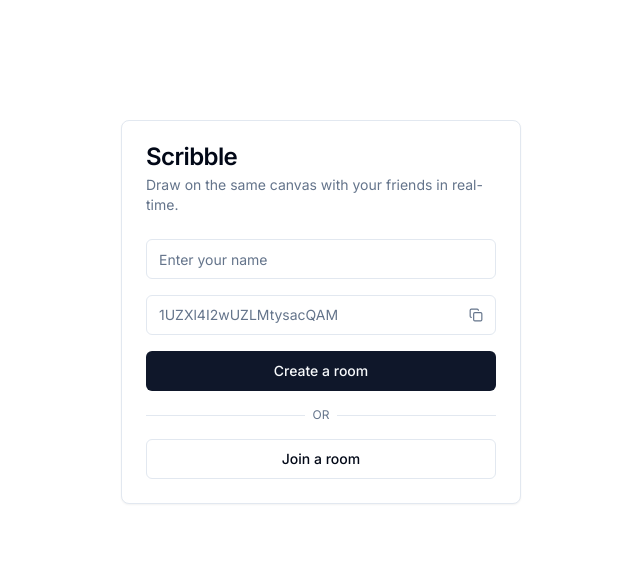
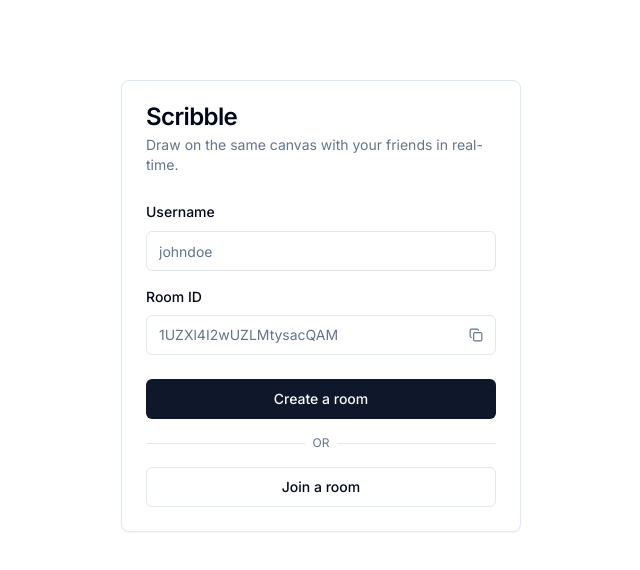
Before and after one commit to nainglinnkhant/scribble, a Next.js app in the folder client/: page / in a window 1280 px wide. Shown: the top 570 px of the page, without its empty margins (319-959 px from the left). Built offline with nearby package versions, Linux system fonts and the light colour scheme.

Commit message:
feat: implement form validation

```diff
--- a/client/app/page.tsx
+++ b/client/app/page.tsx
@@ -1,6 +1,5 @@
 import { nanoid } from 'nanoid'
 
-import { Button } from '@/components/ui/Button'
 import {
   Card,
   CardContent,
@@ -8,16 +7,15 @@
   CardHeader,
   CardTitle,
 } from '@/components/ui/Card'
-import { Input } from '@/components/ui/Input'
 import { Separator } from '@/components/ui/Separator'
-import CopyButton from '@/components/CopyButton'
+import CreateRoomForm from '@/components/CreateRoomForm'
 import JoinRoomButtoon from '@/components/JoinRoomButton'
 
 export default function Home() {
   const roomId = nanoid()
 
   return (
-    <div className='flex h-screen w-full items-start justify-center pt-[15vh]'>
+    <div className='flex h-screen w-full items-start justify-center pt-[10vh]'>
       <Card className='w-[90vw] max-w-[400px]'>
         <CardHeader>
           <CardTitle>Scribble</CardTitle>
@@ -27,16 +25,7 @@
         </CardHeader>
 
         <CardContent className='flex flex-col space-y-4'>
-          <form className='flex flex-col space-y-4'>
-            <Input placeholder='Enter your name' />
-
-            <div className='flex h-10 w-full items-center justify-between rounded-md border bg-background px-3 py-2 text-sm text-muted-foreground'>
-              <span>{roomId}</span>
-              <CopyButton value={roomId} />
-            </div>
-
-            <Button className='w-full'>Create a room</Button>
-          </form>
+          <CreateRoomForm roomId={roomId} />
 
           <div className='flex items-center space-x-2 '>
             <Separator />
--- /dev/null
+++ b/client/components/CreateRoomForm.tsx
@@ -0,0 +1,70 @@
+'use client'
+
+import { useForm } from 'react-hook-form'
+import * as z from 'zod'
+import { zodResolver } from '@hookform/resolvers/zod'
+
+import { createRoomSchema } from '@/lib/validations/createRoom'
+import { Button } from '@/components/ui/Button'
+import {
+  Form,
+  FormControl,
+  FormField,
+  FormItem,
+  FormLabel,
+  FormMessage,
+} from '@/components/ui/Form'
+import { Input } from '@/components/ui/Input'
+import CopyButton from '@/components/CopyButton'
+
+interface CreateRoomFormProps {
+  roomId: string
+}
+
+type CreatRoomForm = z.infer<typeof createRoomSchema>
+
+export default function CreateRoomForm({ roomId }: CreateRoomFormProps) {
+  const form = useForm<CreatRoomForm>({
+    resolver: zodResolver(createRoomSchema),
+    defaultValues: {
+      username: '',
+    },
+  })
+
+  function onSubmit(values: CreatRoomForm) {
+    console.log(values)
+  }
+
+  return (
+    <Form {...form}>
+      <form onSubmit={form.handleSubmit(onSubmit)} className='flex flex-col gap-4'>
+        <FormField
+          control={form.control}
+          name='username'
+          render={({ field }) => (
+            <FormItem>
+              <FormLabel className='text-foreground'>Username</FormLabel>
+              <FormControl>
+                <Input placeholder='johndoe' {...field} />
+              </FormControl>
+              <FormMessage className='text-xs' />
+            </FormItem>
+          )}
+        />
+
+        <div>
+          <p className='mb-2 text-sm font-medium'>Room ID</p>
+
+          <div className='flex h-10 w-full items-center justify-between rounded-md border bg-background px-3 py-2 text-sm text-muted-foreground'>
+            <span>{roomId}</span>
+            <CopyButton value={roomId} />
+          </div>
+        </div>
+
+        <Button type='submit' className='mt-2 w-full'>
+          Create a room
+        </Button>
+      </form>
+    </Form>
+  )
+}
--- a/client/components/JoinRoomButton.tsx
+++ b/client/components/JoinRoomButton.tsx
@@ -1,3 +1,10 @@
+'use client'
+
+import { useForm } from 'react-hook-form'
+import * as z from 'zod'
+import { zodResolver } from '@hookform/resolvers/zod'
+
+import { joinRoomSchema } from '@/lib/validations/joinRoom'
 import { Button } from '@/components/ui/Button'
 import {
   Dialog,
@@ -6,9 +13,23 @@
   DialogTitle,
   DialogTrigger,
 } from '@/components/ui/Dialog'
+import { Form, FormControl, FormField, FormItem, FormMessage } from './ui/Form'
 import { Input } from '@/components/ui/Input'
 
+type JoinRoomForm = z.infer<typeof joinRoomSchema>
+
 export default function JoinRoomButtoon() {
+  const form = useForm<JoinRoomForm>({
+    resolver: zodResolver(joinRoomSchema),
+    defaultValues: {
+      roomId: '',
+    },
+  })
+
+  function onSubmit(values: JoinRoomForm) {
+    console.log(values)
+  }
+
   return (
     <Dialog>
       <DialogTrigger asChild>
@@ -17,16 +38,32 @@
         </Button>
       </DialogTrigger>
 
-      <DialogContent className='sm:max-w-[425px]'>
+      <DialogContent className='w-[90vw] max-w-[400px]'>
         <DialogHeader className='pb-2'>
           <DialogTitle>Join a room now!</DialogTitle>
         </DialogHeader>
 
-        <form className='flex flex-col space-y-4'>
-          <Input placeholder='Enter room ID' />
+        <Form {...form}>
+          <form
+            onSubmit={form.handleSubmit(onSubmit)}
+            className='flex flex-col space-y-5'
+          >
+            <FormField
+              control={form.control}
+              name='roomId'
+              render={({ field }) => (
+                <FormItem>
+                  <FormControl>
+                    <Input placeholder='Enter room ID' {...field} />
+                  </FormControl>
+                  <FormMessage className='text-xs' />
+                </FormItem>
+              )}
+            />
 
-          <Button>Join</Button>
-        </form>
+            <Button type='submit'>Join</Button>
+          </form>
+        </Form>
       </DialogContent>
     </Dialog>
   )
--- /dev/null
+++ b/client/components/ui/Form.tsx
@@ -0,0 +1,173 @@
+import * as React from 'react'
+import * as LabelPrimitive from '@radix-ui/react-label'
+import { Slot } from '@radix-ui/react-slot'
+import {
+  Controller,
+  ControllerProps,
+  FieldPath,
+  FieldValues,
+  FormProvider,
+  useFormContext,
+} from 'react-hook-form'
+
+import { cn } from '@/lib/utils'
+import { Label } from '@/components/ui/Label'
+
+const Form = FormProvider
+
+type FormFieldContextValue<
+  TFieldValues extends FieldValues = FieldValues,
+  TName extends FieldPath<TFieldValues> = FieldPath<TFieldValues>
+> = {
+  name: TName
+}
+
+const FormFieldContext = React.createContext<FormFieldContextValue>(
+  {} as FormFieldContextValue
+)
+
+const FormField = <
+  TFieldValues extends FieldValues = FieldValues,
+  TName extends FieldPath<TFieldValues> = FieldPath<TFieldValues>
+>({
+  ...props
+}: ControllerProps<TFieldValues, TName>) => {
+  return (
+    <FormFieldContext.Provider value={{ name: props.name }}>
+      <Controller {...props} />
+    </FormFieldContext.Provider>
+  )
+}
+
+const useFormField = () => {
+  const fieldContext = React.useContext(FormFieldContext)
+  const itemContext = React.useContext(FormItemContext)
+  const { getFieldState, formState } = useFormContext()
+
+  const fieldState = getFieldState(fieldContext.name, formState)
+
+  if (!fieldContext) {
+    throw new Error('useFormField should be used within <FormField>')
+  }
+
+  const { id } = itemContext
+
+  return {
+    id,
+    name: fieldContext.name,
+    formItemId: `${id}-form-item`,
+    formDescriptionId: `${id}-form-item-description`,
+    formMessageId: `${id}-form-item-message`,
+    ...fieldState,
+  }
+}
+
+type FormItemContextValue = {
+  id: string
+}
+
+const FormItemContext = React.createContext<FormItemContextValue>(
+  {} as FormItemContextValue
+)
+
+const FormItem = React.forwardRef<HTMLDivElement, React.HTMLAttributes<HTMLDivElement>>(
+  ({ className, ...props }, ref) => {
+    const id = React.useId()
+
+    return (
+      <FormItemContext.Provider value={{ id }}>
+        <div ref={ref} className={cn('space-y-2', className)} {...props} />
+      </FormItemContext.Provider>
+    )
+  }
+)
+FormItem.displayName = 'FormItem'
+
+const FormLabel = React.forwardRef<
+  React.ElementRef<typeof LabelPrimitive.Root>,
+  React.ComponentPropsWithoutRef<typeof LabelPrimitive.Root>
+>(({ className, ...props }, ref) => {
+  const { error, formItemId } = useFormField()
+
+  return (
+    <Label
+      ref={ref}
+      className={cn(error && 'text-destructive', className)}
+      htmlFor={formItemId}
+      {...props}
+    />
+  )
+})
+FormLabel.displayName = 'FormLabel'
+
+const FormControl = React.forwardRef<
+  React.ElementRef<typeof Slot>,
+  React.ComponentPropsWithoutRef<typeof Slot>
+>(({ ...props }, ref) => {
+  const { error, formItemId, formDescriptionId, formMessageId } = useFormField()
+
+  return (
+    <Slot
+      ref={ref}
+      id={formItemId}
+      aria-describedby={
+        !error ? `${formDescriptionId}` : `${formDescriptionId} ${formMessageId}`
+      }
+      aria-invalid={!!error}
+      {...props}
+    />
+  )
+})
+FormControl.displayName = 'FormControl'
+
+const FormDescription = React.forwardRef<
+  HTMLParagraphElement,
+  React.HTMLAttributes<HTMLParagraphElement>
+>(({ className, ...props }, ref) => {
+  const { formDescriptionId } = useFormField()
+
+  return (
+    <p
+      ref={ref}
+      id={formDescriptionId}
+      className={cn('text-sm text-muted-foreground', className)}
+      {...props}
+    />
+  )
+})
+FormDescription.displayName = 'FormDescription'
+
+const FormMessage = React.forwardRef<
+  HTMLParagraphElement,
+  React.HTMLAttributes<HTMLParagraphElement>
+>(({ className, children, ...props }, ref) => {
+  const { error, formMessageId } = useFormField()
+  const body = error ? String(error?.message) : children
+
+  if (!body) {
+    return null
+  }
+
+  return (
+    <p
+      ref={ref}
+      id={formMessageId}
+      className={cn('text-sm font-medium text-destructive', className)}
+      {...props}
+    >
+      {body}
+    </p>
+  )
+})
+FormMessage.displayName = 'FormMessage'
+
+export {
+  useFormField,
+  Form,
+  FormItem,
+  FormLabel,
+  FormControl,
+  FormDescription,
+  FormMessage,
+  FormField,
+}
--- /dev/null
+++ b/client/lib/validations/createRoom.ts
@@ -0,0 +1,8 @@
+import * as z from 'zod'
+
+export const createRoomSchema = z.object({
+  username: z
+    .string()
+    .min(2, 'Username must contain at least 2 characters')
+    .max(50, 'Username must not contain more than 50 characters'),
+})
--- /dev/null
+++ b/client/lib/validations/joinRoom.ts
@@ -0,0 +1,5 @@
+import * as z from 'zod'
+
+export const joinRoomSchema = z.object({
+  roomId: z.string().trim().length(21, 'Room ID must contain exactly 21 characters'),
+})
--- a/client/package.json
+++ b/client/package.json
@@ -9,6 +9,7 @@
     "lint": "next lint"
   },
   "dependencies": {
+    "@hookform/resolvers": "^3.1.1",
     "@radix-ui/react-dialog": "^1.0.4",
     "@radix-ui/react-dropdown-menu": "^2.0.5",
     "@radix-ui/react-label": "^2.0.2",
@@ -33,10 +34,12 @@
     "react": "18.2.0",
     "react-colorful": "^5.6.1",
     "react-dom": "18.2.0",
+    "react-hook-form": "^7.45.1",
     "tailwind-merge": "^1.13.2",
     "tailwindcss": "3.3.2",
     "tailwindcss-animate": "^1.0.6",
     "typescript": "5.1.5",
+    "zod": "^3.21.4",
     "zustand": "^4.3.8"
   },
   "devDependencies": {
```
Also changed, not shown: 1 other file (tests, documents, lock files or other folders).
